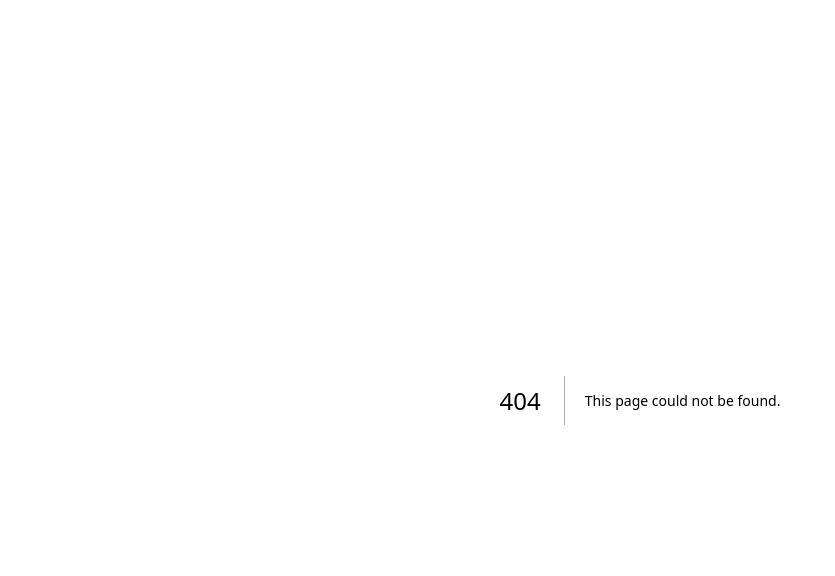
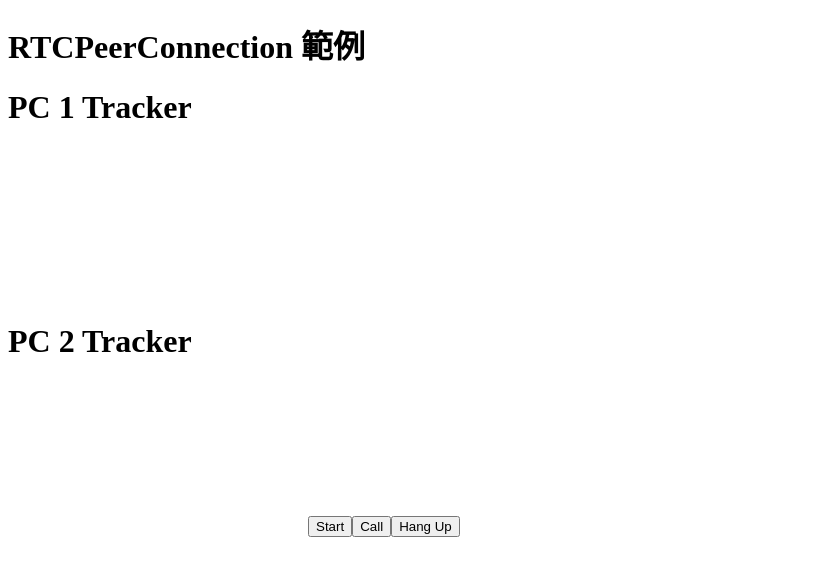
Before and after one commit to spencer778899/webRTC_travel, a Next.js app: page /P2P in a window 1280 px wide. Before the commit this address had no page. Shown: the top 576 px of the page, without its empty margins (0-835 px from the left). Built offline with nearby package versions, Linux system fonts and the light colour scheme.

Commit message:
feat: add P2P page

```diff
--- /dev/null
+++ b/app/P2P/page.js
@@ -0,0 +1,23 @@
+"use client";
+
+import { useRef } from "react";
+
+const P2P = () => {
+  const localVideo = useRef(null);
+  const remoteVideo = useRef(null);
+  return (
+    <>
+      <h1>RTCPeerConnection 範例</h1>
+      {/* 加入 tailwind */}
+      <h1>PC 1 Tracker</h1>
+      <video ref={localVideo} autoPlay muted />
+      <h1>PC 2 Tracker</h1>
+      <video ref={remoteVideo} autoPlay muted />
+      <button>Start</button>
+      <button>Call</button>
+      <button>Hang Up</button>
+    </>
+  );
+};
+
+export default P2P;
```
Also changed, not shown: app/page.module.css (added).
